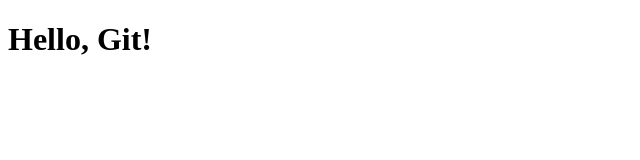
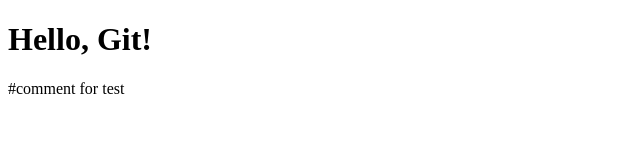
Before and after one commit to ahmedabdelazeemmm/TechnoHacks, a plain HTML site: page index.html in a window 1280 px wide. Shown: the whole page, without its empty margins (0-640 px from the left). Drawn offline with Linux system fonts and the light colour scheme.

Commit message:
Update index.html

```diff
--- a/index.html
+++ b/index.html
@@ -1 +1 @@
-<!DOCTYPE html><html><head><title>My Page</title></head><body><h1>Hello, Git!</h1></body></html>
+<!DOCTYPE html><html><head><title>My Page</title></head><body><h1>Hello, Git!</h1></body></html> #comment for test
```
